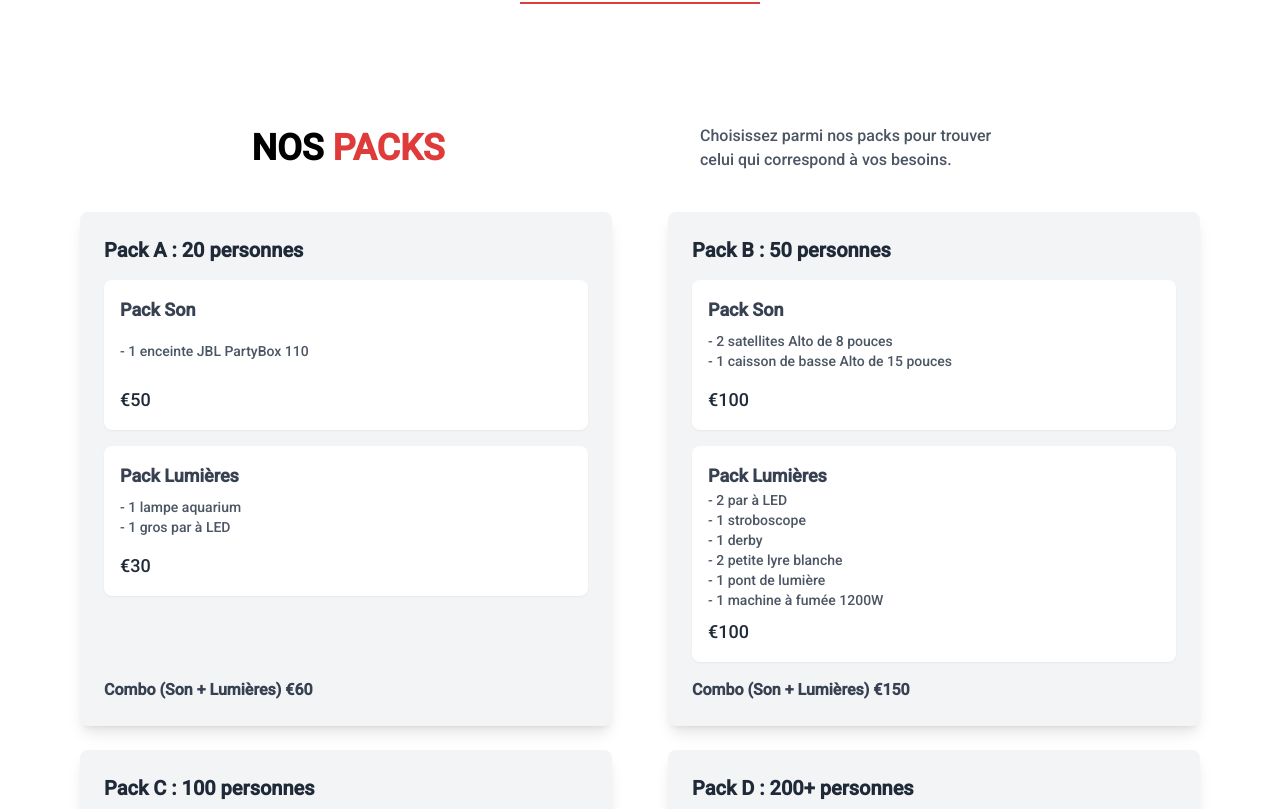
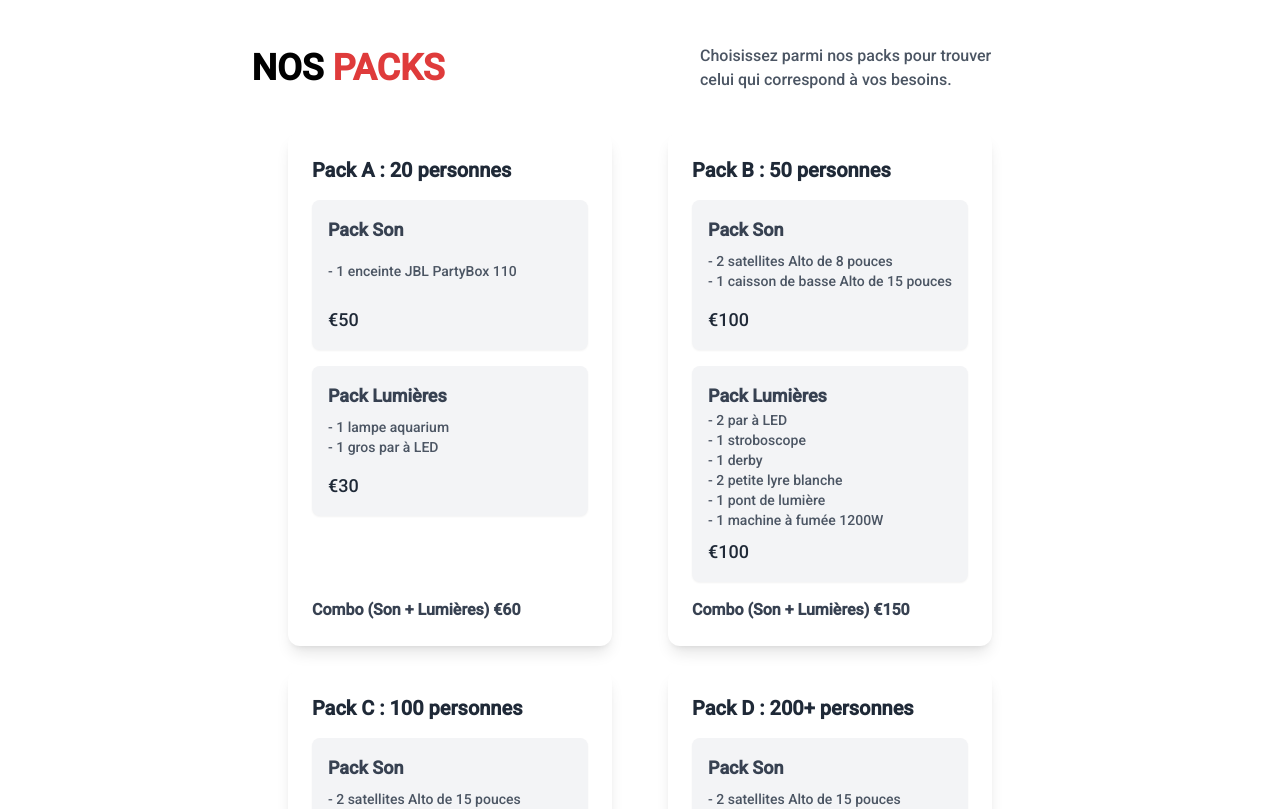
Before and after one commit to Sterenova/sterenova-front, a React (Vite) app: page / in a window 1280 px wide. Shown: the part 2860-3669 px from the top of the page. Built offline with nearby package versions, Linux system fonts and the light colour scheme; the HTML template or start-up script is replaced by a standard one.

Commit message:
style(pack): small change of design on the pack section

```diff
--- a/src/components/Home/Pack.tsx
+++ b/src/components/Home/Pack.tsx
@@ -71,31 +71,23 @@ export function PackComponent() {
     ];
 
     return (
-        <section>
-            {/* Container */}
-            <div id="pricing-sec" className="mx-auto max-w-7xl px-5 py-16 md:px-10 md:py-20 flex flex-col justify-center items-center space-y-10 mb-40 overflow-hidden">
+        <div id="pricing-sec" className="flex flex-col justify-center items-center space-y-10 mb-40 overflow-hidden">
             <Separator />
             <HeadingSection title="NOS" titlePrimary="PACKS" description="Choisissez parmi nos packs pour trouver celui qui correspond à vos besoins." />
 
-                {/* Pack Cards */}
-                <div className="grid md:grid-cols-2 grid-cols-1 gap-6 max-w-6xl w-full">
+            <div className="grid md:grid-cols-2 grid-cols-1 flex-wrap gap-6 justify-center">
                 {packs.map((pack, index) => (
-                        <div key={index} className="bg-gray-100 p-6 rounded-lg transition-all hover:scale-105 mx-4 flex flex-col justify-between h-full shadow-lg">
-                            <h3 className="font-bold text-xl text-gray-800 mb-4">{pack.name}</h3>
-
-                            <div className="space-y-4 flex-grow">
-                                {pack.subPacks.map((subPack, idx) => (
-                                    <div key={idx} className="p-4 rounded-lg bg-white shadow-sm flex flex-col justify-between min-h-[150px]">
+                    <div key={index} className="bg-white shadow-lg rounded-xl p-6 transition-all hover:scale-105 mx-4 flex flex-col justify-between h-full">
+                        <h3 className="font-bold text-xl text-gray-800">{pack.name}</h3>
+                        <div className="space-y-4 mt-4 flex-grow">
+                            {pack.subPacks.map((subPack, index) => (
+                                <div key={index} className="p-4 rounded-lg bg-gray-100 shadow-sm flex flex-col justify-between min-h-[150px]">
                                     <h4 className="font-semibold text-lg text-gray-700">{subPack.name}</h4>
-                                        {/* Removing dangerouslySetInnerHTML */}
-                                        <p className="text-gray-600 text-sm">{subPack.description.split("<br/>").map((line, i) => (
-                                            <span key={i} className="block">{line}</span>
-                                        ))}</p>
+                                    <p className="text-gray-600 text-sm" dangerouslySetInnerHTML={{ __html: subPack.description }} />
                                     <p className="text-lg font-medium text-gray-800 mt-2">€{subPack.price}</p>
                                 </div>
                             ))}
                         </div>
-
                         <div className="mt-4">
                             <h6 className="font-semibold text-md text-gray-700">Combo (Son + Lumières) €{pack.combinedPrice}</h6>
                         </div>
@@ -105,6 +97,7 @@ export function PackComponent() {
 
             <ButtonComponent className="mt-4" href="/equipment">Voir tout notre matériel</ButtonComponent>
         </div>
-        </section>
+
+
     );
 }
```
Lines whose indentation alone changed are shown as unchanged.
